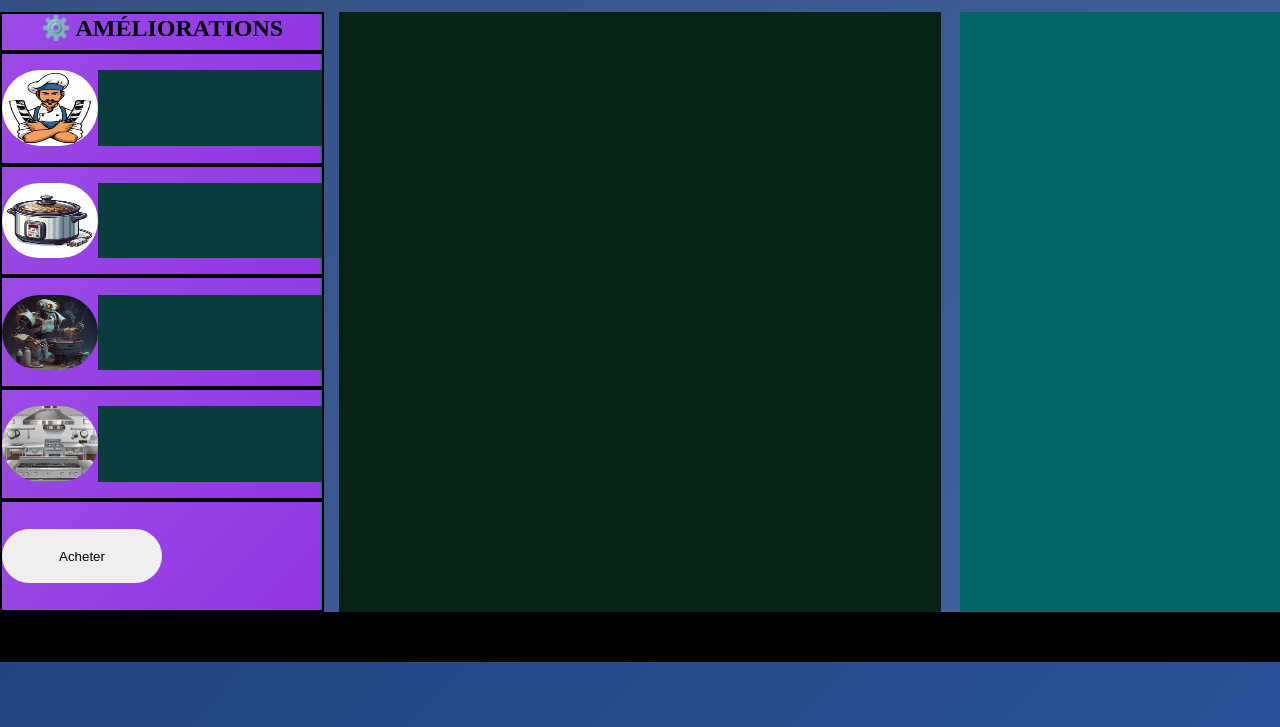
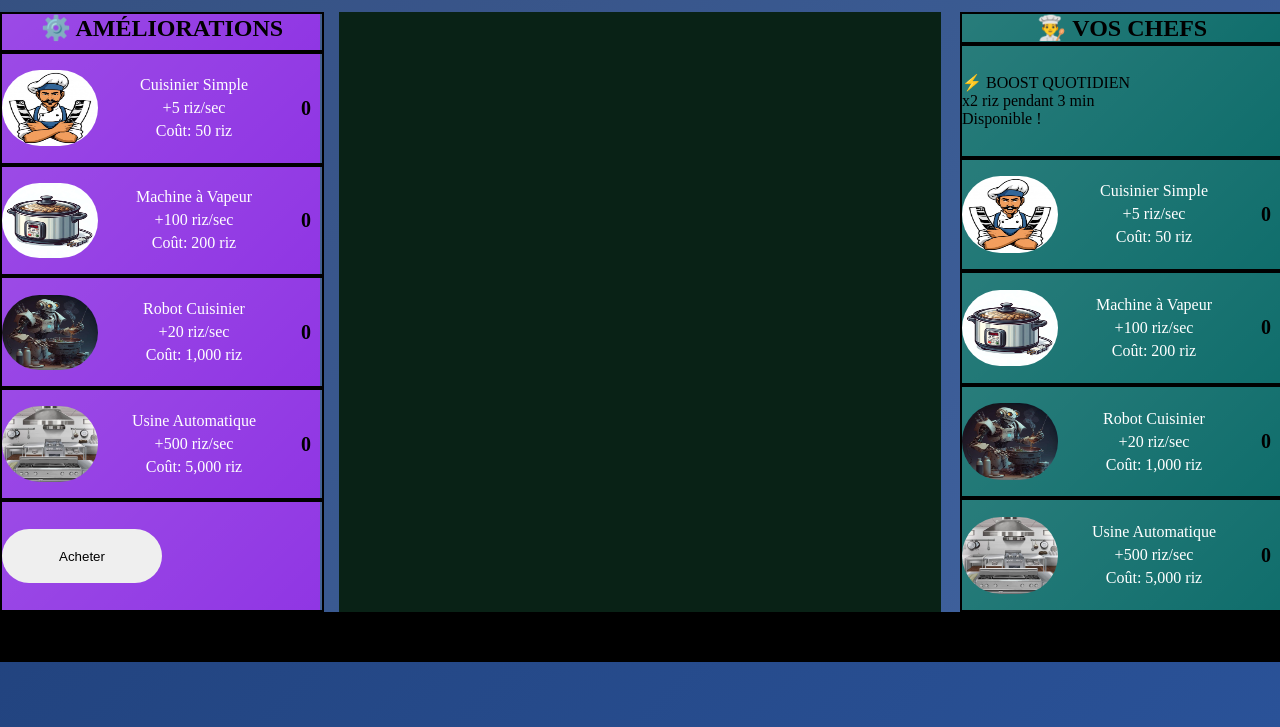
Before and after one commit to Osiasodg/idle_Game, a plain HTML site: page pages/index.html in a window 1280 px wide. Shown: the part 73-800 px from the top of the page. Drawn offline with Linux system fonts and the light colour scheme.

Commit message:
version 2 ajout des descriptions sur les blec left et right

```diff
--- a/css/style.css
+++ b/css/style.css
@@ -73,7 +73,7 @@ body{
     justify-content: space-between;
     padding-top:15px;
 }
-.game_sapace >.bloc_left{
+.game_sapace > .bloc_left{
     width: 25%;
     height:100%;
     background-color: blueviolet;
@@ -107,9 +107,26 @@ button{
     height: 70%;
 }
 .description{
-    width: 70%;
+    width: 60%;
     height: 70%;
-    background-color: rgb(10, 60, 60);
+    flex: 1;
+    background: transparent;
+    display: flex;
+    flex-direction: column;
+    justify-content: center;
+    gap: 5px;
+    color: white;
+    align-items: center;
+}
+.option .upgrade-count{
+    width: 10%;
+    height: 70%;
+    font-weight: bold;
+    font-size: 20px;
+    text-align: center;
+    align-items: center;
+    display: flex;
+    justify-content: center;
 }
 
 
@@ -121,11 +138,31 @@ button{
     height:100%;
     background-color: rgb(9, 34, 22);
 }
+
+/* Bloc contenant le nombre d'ameliorations obtenue ainsi que des boost */
 .bloc_right{
     width: 25%;
     height:100%;
     background-color: rgb(3, 102, 100);
+    display: flex;
+    flex-direction: column;
 }
+
+.bloc_rigth_description{
+    width: 100%;
+    height: 15%;
+    border: 2px solid black;
+    text-align: center;
+    background: linear-gradient(135deg, rgba(255,255,255,0.15) 0%, rgba(255,255,255,0.05) 100%);
+}
+
+
+
+
+
+
+
+
 
 
 .foot{
--- a/pages/index.html
+++ b/pages/index.html
@@ -44,33 +44,122 @@
 
         <!-- corp du jeux -->
         <div class="game_sapace">
-            <div class="bloc_left">
-                <div class="bloc_left_description">
+            <div class="bloc_left bloc_contain">
+                <div class="bloc_left_description bloc_description">
                     <h2>⚙️ AMÉLIORATIONS</h2>
                 </div>
                 <div class="option">
                     <div class="icone_bloc"><img src="/images/cuisinier.jpeg" alt=""></div>
-                    <div class="description"></div>
+                    <div class="description">
+                        <div class="upgrade-name">Cuisinier Simple</div>
+                        <div class="upgrade-production">+5 riz/sec</div>
+                        <div class="upgrade-cost">Coût: 50 riz</div>
+                    </div>
+                    <div class="upgrade-count" id="robot-count">
+                        <span>0</span>
+                    </div>
                 </div>
                 <div class="option">
                     <div class="icone_bloc"><img src="/images/machine cuisson.jpeg" alt=""></div>
-                    <div class="description"></div>
+                    <div class="description">
+                        <div class="upgrade-name">Machine à Vapeur</div>
+                        <div class="upgrade-production">+100 riz/sec</div>
+                        <div class="upgrade-cost">Coût: 200 riz</div>
+                    </div>
+                    <div class="upgrade-count" id="robot-count">
+                        <span>0</span>
+                    </div>
                 </div>
                 <div class="option">
                     <div class="icone_bloc"><img src="/images/robot.jpeg" alt=""></div>
-                    <div class="description"></div>
+                    <div class="description">
+                        <div class="upgrade-name">Robot Cuisinier</div>
+                        <div class="upgrade-production">+20 riz/sec</div>
+                        <div class="upgrade-cost">Coût: 1,000 riz</div>
+                    </div>
+                    <div class="upgrade-count" id="robot-count">
+                        <span>0</span>
+                    </div>
                 </div>
 
                 <div class="option">
                     <div class="icone_bloc"><img src="/images/usine.jpeg" alt=""></div>
-                    <div class="description"></div>
+                    <div class="description">
+                        <div class="upgrade-name">Usine Automatique</div>
+                        <div class="upgrade-production">+500 riz/sec</div>
+                        <div class="upgrade-cost">Coût: 5,000 riz</div>
+                    </div>
+                    <div class="upgrade-count" id="robot-count">
+                        <span>0</span>
+                    </div>
                 </div>
                 <div class="option button"><button>Acheter</button></div>
 
             </div>
+
+
             <div class="bloc_center"></div>
-            <div class="bloc_right">
 
+
+            <div class="bloc_right bloc_contain">
+                <div class="bloc_rigth_description bloc_description">
+                    <h2>👨‍🍳 VOS CHEFS</h2>
+                </div>
+                <div class="option">
+                   <!-- ✨ AJOUTÉ : Boost quotidien -->
+                    <div class="boost-box" onclick="activateBoost()">
+                        <div class="boost-title">⚡ BOOST QUOTIDIEN</div>
+                        <div class="boost-desc">x2 riz pendant 3 min</div>
+                        <div class="boost-timer">Disponible !</div>
+                    </div>
+                </div>
+
+                <div class="option">
+                    <div class="icone_bloc"><img src="/images/cuisinier.jpeg" alt=""></div>
+                    <div class="description">
+                        <div class="upgrade-name">Cuisinier Simple</div>
+                        <div class="upgrade-production">+5 riz/sec</div>
+                        <div class="upgrade-cost">Coût: 50 riz</div>
+                    </div>
+                    <div class="upgrade-count" id="robot-count">
+                        <span>0</span>
+                    </div>
+                </div>
+
+                <div class="option">
+                    <div class="icone_bloc"><img src="/images/machine cuisson.jpeg" alt=""></div>
+                    <div class="description">
+                        <div class="upgrade-name">Machine à Vapeur</div>
+                        <div class="upgrade-production">+100 riz/sec</div>
+                        <div class="upgrade-cost">Coût: 200 riz</div>
+                    </div>
+                    <div class="upgrade-count" id="robot-count">
+                        <span>0</span>
+                    </div>
+                </div>
+                <div class="option">
+                    <div class="icone_bloc"><img src="/images/robot.jpeg" alt=""></div>
+                    <div class="description">
+                        <div class="upgrade-name">Robot Cuisinier</div>
+                        <div class="upgrade-production">+20 riz/sec</div>
+                        <div class="upgrade-cost">Coût: 1,000 riz</div>
+                    </div>
+                    <div class="upgrade-count" id="robot-count">
+                        <span>0</span>
+                    </div>
+                </div>
+
+                <div class="option">
+                    <div class="icone_bloc"><img src="/images/usine.jpeg" alt=""></div>
+                    <div class="description">
+                        <div class="upgrade-name">Usine Automatique</div>
+                        <div class="upgrade-production">+500 riz/sec</div>
+                        <div class="upgrade-cost">Coût: 5,000 riz</div>
+                    </div>
+                    <div class="upgrade-count" id="robot-count">
+                        <span>0</span>
+                    </div>
+                </div>
             </div>
         </div>
 
```
